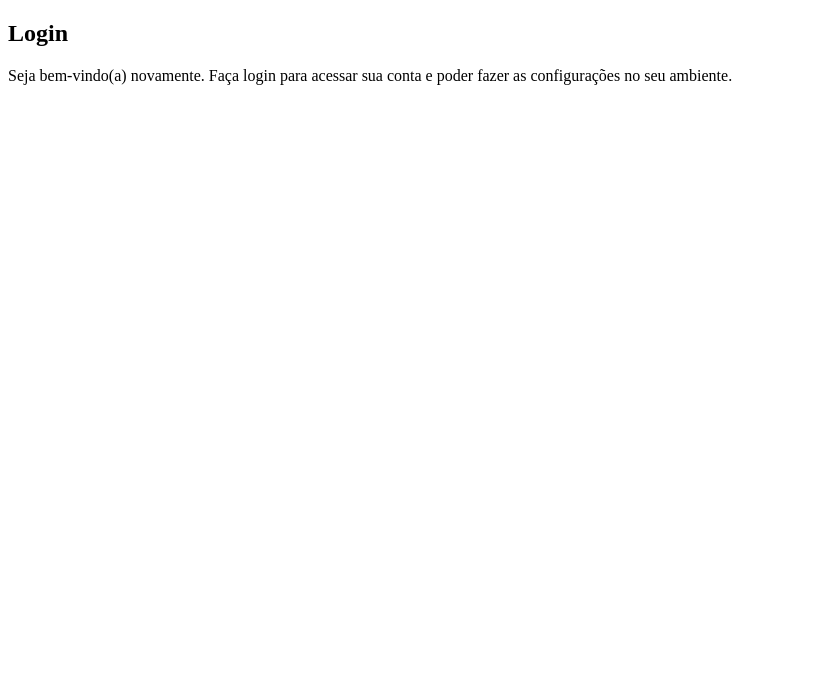
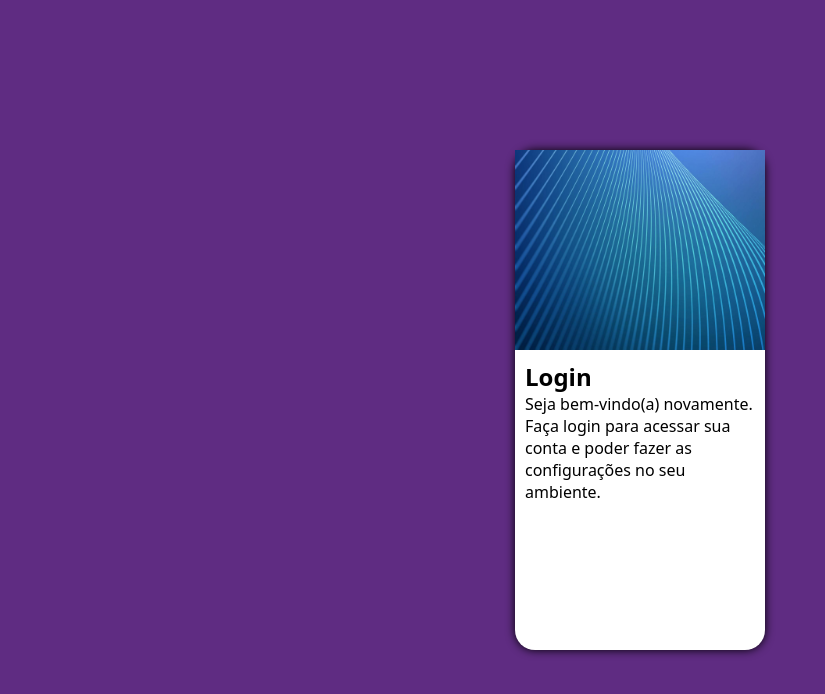
Before and after one commit to ViniCellist/CursoEmVideo-Login, a plain HTML site: page index.html in a window 1280 px wide. Shown: the whole page, without its empty margins (0-825 px from the left). Drawn offline with Linux system fonts and the light colour scheme.

Commit message:
Update style.css

```diff
--- a/styles/style.css
+++ b/styles/style.css
@@ -6,3 +6,45 @@ verde: #49a09d
 lilas: #5f2c82
 
 */
+
+* {
+    margin: 0;
+    padding: 0;
+    font-family: system-ui, -apple-system, BlinkMacSystemFont, 'Segoe UI', Roboto, Oxygen, Ubuntu, Cantarell, 'Open Sans', 'Helvetica Neue', sans-serif;
+    box-sizing: border-box;
+}
+
+body, html {
+    background-color: #5f2c82;
+    height: 100vh;
+    width: 100vw;
+}
+
+main {
+    display: flex;
+    justify-content: center;
+    align-items: center;
+    height: 100vh;
+    width: 100vw;
+}
+
+#login {
+    background-color: white;
+    width: 250px;
+    height: 500px;
+    border-radius: 20px;
+    box-shadow: 0 0 10px black;
+}
+
+#image {
+    background: #5f2c82 url(../images/pexels.jpg) no-repeat;
+    background-size: cover;
+    background-position: left bottom;
+    height: 200px;
+    display: block;
+}
+
+#form {
+    padding: 10px;
+    display: block;
+}
```
